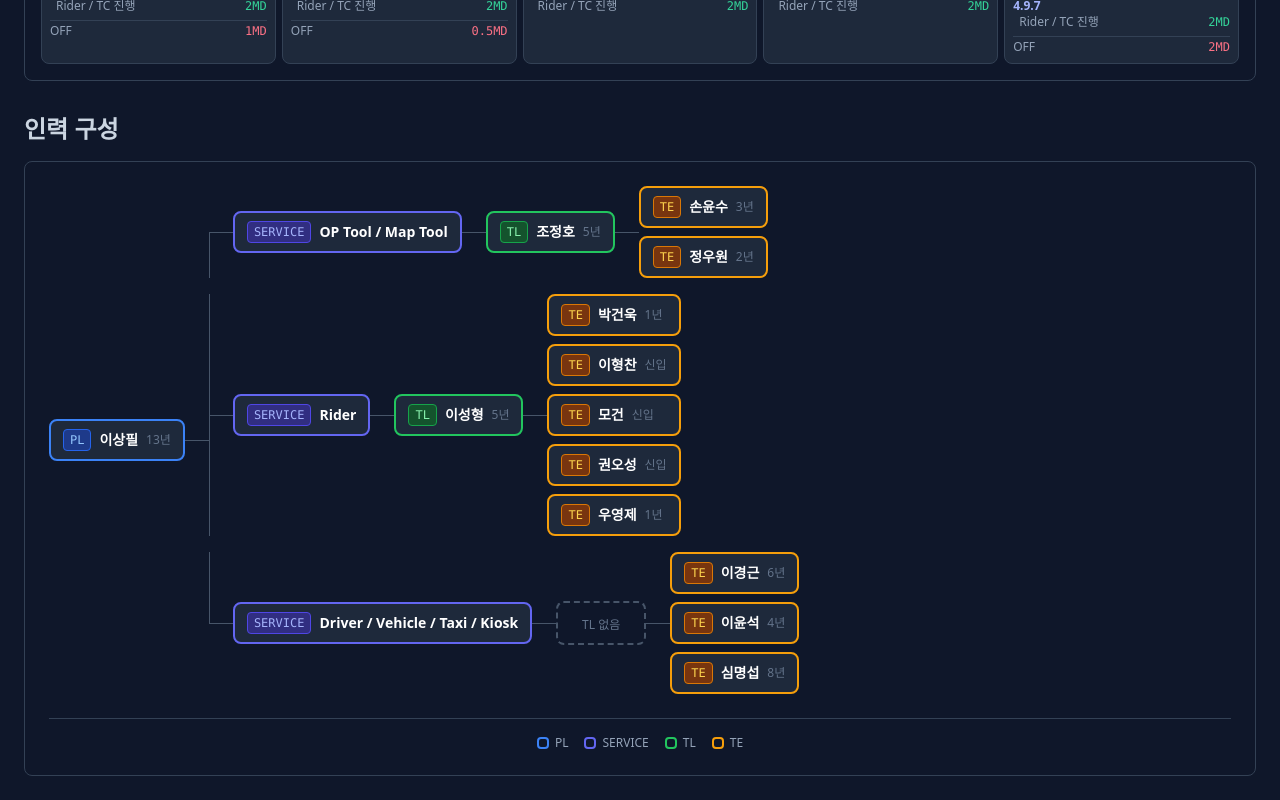
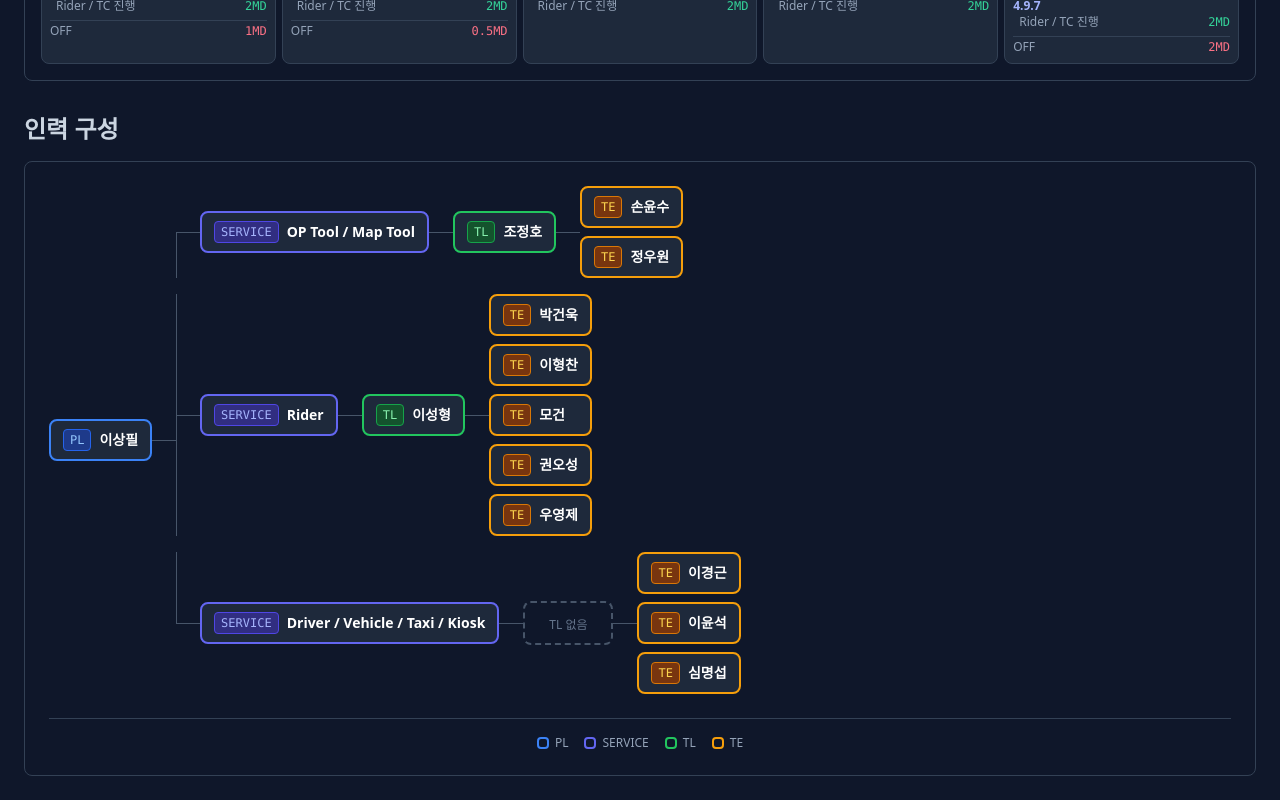
Before and after one commit to yyc002/resource-tracker, a React (Vite) app: page / in a window 1280 px wide. Shown: the part 1698-2498 px from the top of the page. Built offline with nearby package versions, Linux system fonts and the light colour scheme.

Commit message:
feat: 인력 구성 경력 정보 호버 툴팁으로 숨김 처리

```diff
--- a/src/components/OrgTree.tsx
+++ b/src/components/OrgTree.tsx
@@ -27,11 +27,14 @@ function Badge({ role }: { role: string }) {
 function PersonNode({ person }: { person: Person }) {
   return (
     <div
-      className={`bg-slate-800 border-2 ${nodeBoxClass[person.role] ?? 'border-slate-600'} rounded-lg px-3 py-2 flex flex-row items-center gap-2 flex-none`}
+      className={`relative group bg-slate-800 border-2 ${nodeBoxClass[person.role] ?? 'border-slate-600'} rounded-lg px-3 py-2 flex flex-row items-center gap-2 flex-none`}
     >
       <Badge role={person.role} />
       <span className="text-white font-semibold text-sm">{person.name}</span>
-      <span className="text-slate-500 text-xs">{person.experience}</span>
+      {/* 경력 툴팁 — 호버 시에만 표시 */}
+      <span className="pointer-events-none absolute bottom-full left-1/2 -translate-x-1/2 mb-1.5 whitespace-nowrap rounded bg-slate-700 px-2 py-1 text-xs text-slate-200 opacity-0 group-hover:opacity-100 transition-opacity z-10">
+        {person.experience}
+      </span>
     </div>
   )
 }
```
